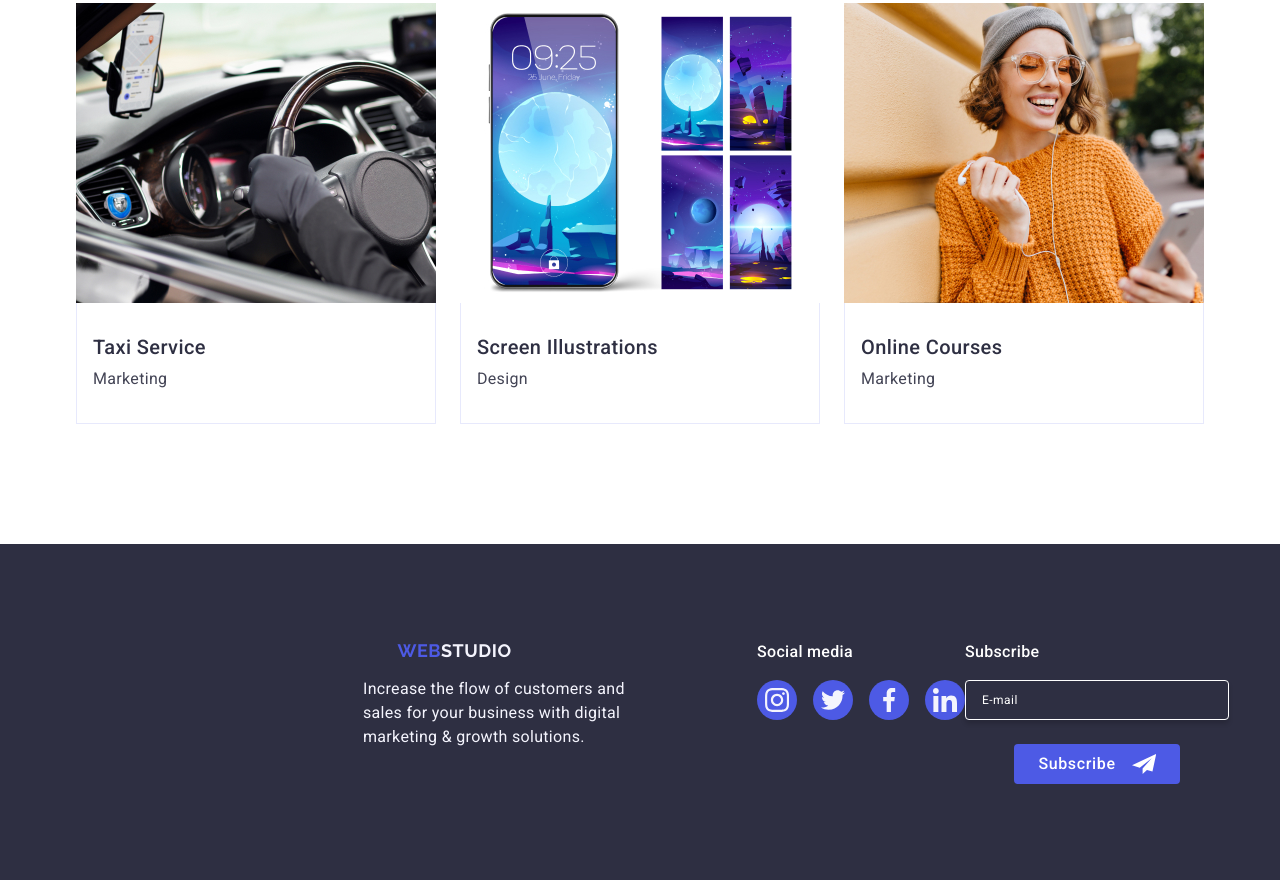
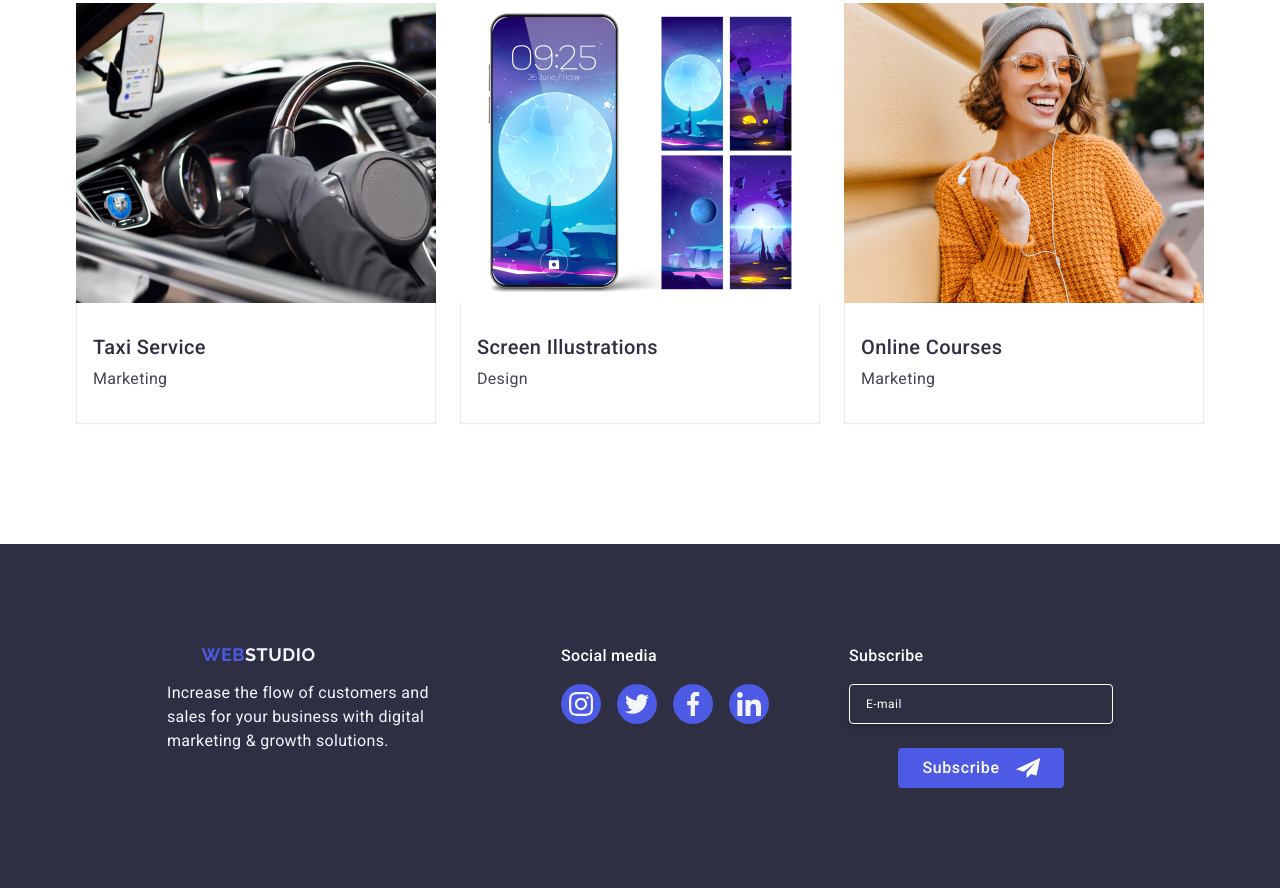
Before and after one commit to elmira08/goit-markup-hw-06, a plain HTML site: page index.html in a window 1280 px wide. Shown: the part 2660-3548 px from the top of the page. Drawn offline with nearby package versions, Linux system fonts and the light colour scheme.

Commit message:
add index file

```diff
--- a/css/styles.css
+++ b/css/styles.css
@@ -626,7 +626,20 @@ img {
     .footer .container {
         flex-wrap: nowrap;
         gap: 0;
+            display: flex;
+            justify-content: center;
+            padding: 0;
+            margin: 0;
 }
+.footer {
+    display: flex;
+    justify-content: center;
+    align-items: center;
+    flex-direction: row;
+    padding-top: 100px;
+    padding-bottom: 100px;
+}
+
 }
 .footer-text {
     font-weight: 400;
@@ -797,6 +810,9 @@ footer-form-label {
         justify-content: center;
         align-items: center;
         flex-direction: row;
+    }
+    .footer-form-box{
+        margin-left: 80px;
     }
 }
 
```
